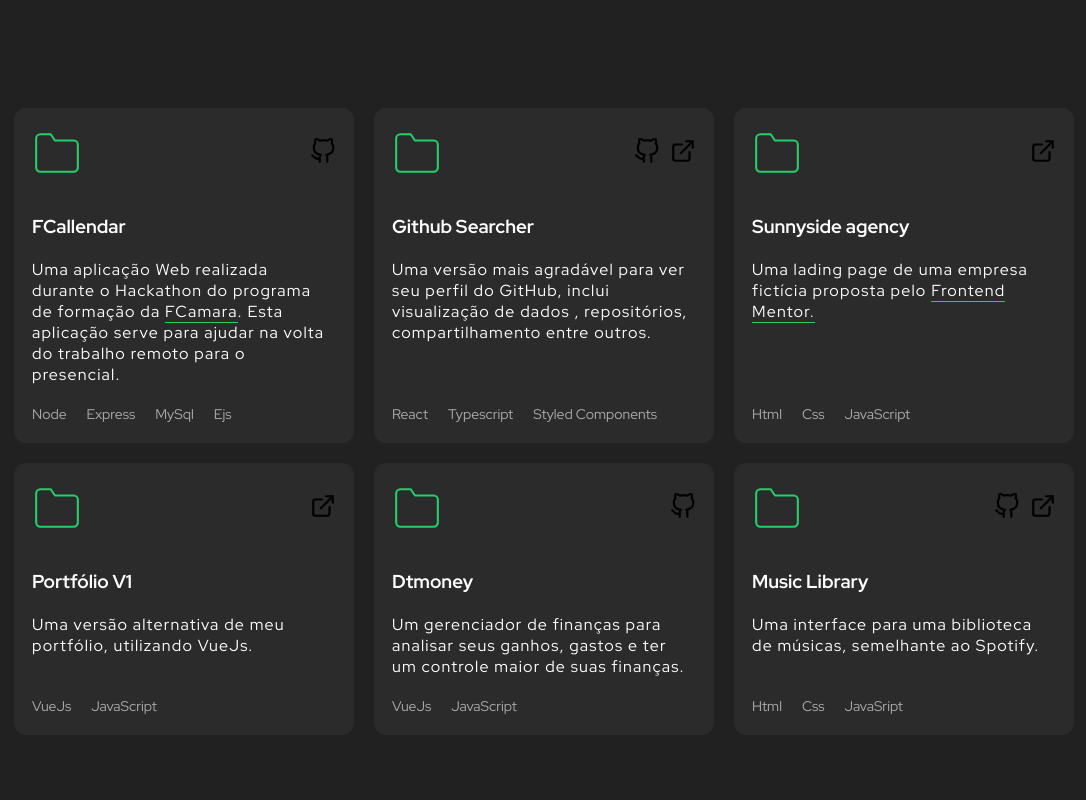
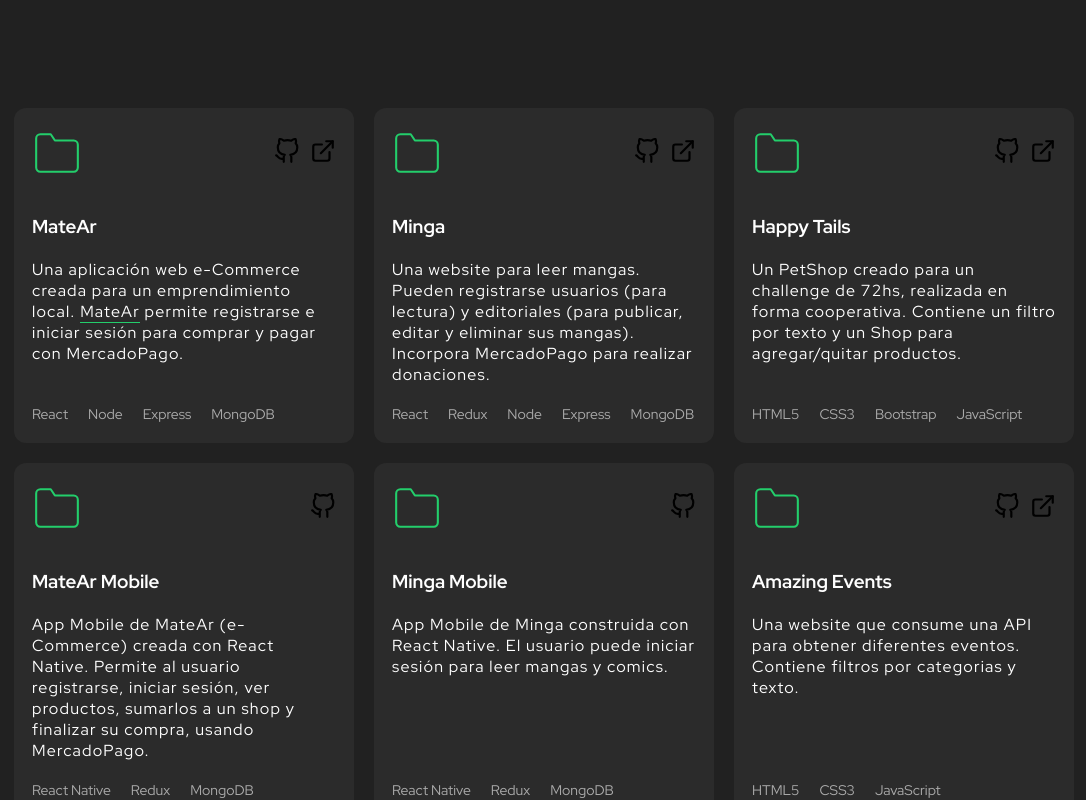
Before and after one commit to Rodrigo-Emca/portfolio-rodrigo, a React (Create React App) app: page / in a window 1280 px wide. Shown: the part 1540-2340 px from the top of the page, without its empty margins (96-1182 px from the left). Built offline with nearby package versions, Linux system fonts and the light colour scheme.

Commit message:
Se agregan los proyectos y los enlaces

```diff
--- a/src/components/Portfolio/Portfolio.tsx
+++ b/src/components/Portfolio/Portfolio.tsx
@@ -3,6 +3,7 @@ import githubIcon from "../../assets/github-icon.svg"
 import externalLinkIcon from "../../assets/external-link-icon.svg"
 import ScrollAnimation from "react-animate-on-scroll";
 
+import matearImage from '../../assets/matear-imagen.jpg'
 
 export function Portfolio(){
   return(
@@ -16,22 +17,25 @@ export function Portfolio(){
           <header>
           <svg width="50" xmlns="http://www.w3.org/2000/svg" role="img" viewBox="0 0 24 24" fill="none" stroke="#23ce6b " stroke-width="1" stroke-linecap="round" stroke-linejoin="round" ><title>Folder</title><path d="M22 19a2 2 0 0 1-2 2H4a2 2 0 0 1-2-2V5a2 2 0 0 1 2-2h5l2 3h9a2 2 0 0 1 2 2z"></path></svg>
           <div className="project-links">
-            <a href="https://github.com/joaotuliojt/fc-squad43" target="_blank" rel="noreferrer">
+            <a href="https://github.com/Rodrigo-Emca/matear-front" target="_blank" rel="noreferrer">
               <img src={githubIcon} alt="GitHub" />
             </a>
+            <a href="https://mate-ar.vercel.app/home" target="_blank" rel="noreferrer">
+                <img src={externalLinkIcon} alt="Visitar site" />
+              </a>
           </div>
           </header>
           <div className="body">
-            <h3>FCallendar</h3>
-            <p>Uma aplicação Web realizada durante o Hackathon do programa de formação da <a href="https://www.fcamara.com.br/"> FCamara</a>. Esta aplicação serve para ajudar na volta do trabalho remoto para o presencial.
+            <h3>MateAr</h3>
+            <p>Una aplicación web e-Commerce creada para un emprendimiento local. <a href="https://mate-ar.vercel.app/home"> MateAr</a> permite registrarse e iniciar sesión para comprar y pagar con MercadoPago.
             </p>
           </div>
           <footer>
             <ul className="tech-list">
+              <li>React</li>
               <li>Node</li>
               <li>Express</li>
-              <li>MySql</li>
-              <li>Ejs</li>
+              <li>MongoDB</li>
             </ul>
           </footer>
         </div>
@@ -42,24 +46,25 @@ export function Portfolio(){
             <header>
             <svg width="50" xmlns="http://www.w3.org/2000/svg" role="img" viewBox="0 0 24 24" fill="none" stroke="#23ce6b " stroke-width="1" stroke-linecap="round" stroke-linejoin="round" ><title>Folder</title><path d="M22 19a2 2 0 0 1-2 2H4a2 2 0 0 1-2-2V5a2 2 0 0 1 2-2h5l2 3h9a2 2 0 0 1 2 2z"></path></svg>
             <div className="project-links">
-              <a href="https://github.com/joaotuliojt/github-search" target="_blank" rel="noreferrer">
+              <a href="https://github.com/Rodrigo-Emca/Minga" target="_blank" rel="noreferrer">
                 <img src={githubIcon} alt="GitHub" />
               </a>
-              <a href="https://github-search-blond.vercel.app/" target="_blank" rel="noreferrer">
+              <a href="https://minga-nine.vercel.app/" target="_blank" rel="noreferrer">
                 <img src={externalLinkIcon} alt="Visitar site" />
               </a>
             </div>
             </header>
             <div className="body">
-              <h3>Github Searcher</h3>
-              <p>Uma versão mais agradável para ver seu perfil do GitHub, inclui visualização de dados , repositórios, compartilhamento entre outros.
-              </p>
+              <h3>Minga</h3>
+              <p>Una website para leer mangas. Pueden registrarse usuarios (para lectura) y editoriales (para publicar, editar y eliminar sus mangas). Incorpora MercadoPago para realizar donaciones.</p>
             </div>
             <footer>
               <ul className="tech-list">
                 <li>React</li>
-                <li>Typescript</li>
-                <li>Styled Components</li>
+                <li>Redux</li>
+                <li>Node</li>
+                <li>Express</li>
+                <li>MongoDB</li>
               </ul>
             </footer>
           </div>
@@ -70,20 +75,23 @@ export function Portfolio(){
             <header>
             <svg width="50" xmlns="http://www.w3.org/2000/svg" role="img" viewBox="0 0 24 24" fill="none" stroke="#23ce6b " stroke-width="1" stroke-linecap="round" stroke-linejoin="round" ><title>Folder</title><path d="M22 19a2 2 0 0 1-2 2H4a2 2 0 0 1-2-2V5a2 2 0 0 1 2-2h5l2 3h9a2 2 0 0 1 2 2z"></path></svg>
             <div className="project-links">
-              <a href="https://joaotuliojt.github.io/sunnyside-agency/" target="_blank" rel="noreferrer">
+              <a href="https://github.com/Rodrigo-Emca/Happy-Tails---Petshop" target="_blank" rel="noreferrer">
+                <img src={githubIcon} alt="GitHub" />
+              </a>
+              <a href="https://rodrigo-emca.github.io/Happy-Tails---Petshop/index.html" target="_blank" rel="noreferrer">
                 <img src={externalLinkIcon} alt="Visitar site" />
               </a>
             </div>
             </header>
             <div className="body">
-              <h3>Sunnyside agency</h3>
-              <p>Uma lading page de uma empresa fictícia proposta pelo <a href="https://www.frontendmentor.io/">Frontend Mentor.</a>
-              </p>
+              <h3>Happy Tails</h3>
+              <p>Un PetShop creado para un challenge de 72hs, realizada en forma cooperativa. Contiene un filtro por texto y un Shop para agregar/quitar productos.</p>
             </div>
             <footer>
               <ul className="tech-list">
-                <li>Html</li>
-                <li>Css</li>
+                <li>HTML5</li>
+                <li>CSS3</li>
+                <li>Bootstrap</li>
                 <li>JavaScript</li>
               </ul>
             </footer>
@@ -95,20 +103,20 @@ export function Portfolio(){
             <header>
             <svg width="50" xmlns="http://www.w3.org/2000/svg" role="img" viewBox="0 0 24 24" fill="none" stroke="#23ce6b " stroke-width="1" stroke-linecap="round" stroke-linejoin="round" ><title>Folder</title><path d="M22 19a2 2 0 0 1-2 2H4a2 2 0 0 1-2-2V5a2 2 0 0 1 2-2h5l2 3h9a2 2 0 0 1 2 2z"></path></svg>
             <div className="project-links">
-              <a href="https://joaotulio.vercel.app/" target="_blank" rel="noreferrer">
-                <img src={externalLinkIcon} alt="Visitar site" />
+              <a href="https://github.com/Rodrigo-Emca/matear_mobile" target="_blank" rel="noreferrer">
+                <img src={githubIcon} alt="Visitar site" />
               </a>
             </div>
             </header>
             <div className="body">
-              <h3>Portfólio V1</h3>
-              <p>Uma versão alternativa de meu portfólio, utilizando VueJs.
-              </p>
+              <h3>MateAr Mobile</h3>
+              <p>App Mobile de MateAr (e-Commerce) creada con React Native. Permite al usuario registrarse, iniciar sesión, ver productos, sumarlos a un shop y finalizar su compra, usando MercadoPago.</p>
             </div>
             <footer>
               <ul className="tech-list">
-                <li>VueJs</li>
-                <li>JavaScript</li>
+                <li>React Native</li>
+                <li>Redux</li>
+                <li>MongoDB</li>
               </ul>
             </footer>
           </div>
@@ -119,20 +127,20 @@ export function Portfolio(){
             <header>
             <svg width="50" xmlns="http://www.w3.org/2000/svg" role="img" viewBox="0 0 24 24" fill="none" stroke="#23ce6b " stroke-width="1" stroke-linecap="round" stroke-linejoin="round" ><title>Folder</title><path d="M22 19a2 2 0 0 1-2 2H4a2 2 0 0 1-2-2V5a2 2 0 0 1 2-2h5l2 3h9a2 2 0 0 1 2 2z"></path></svg>
             <div className="project-links">
-              <a href="https://github.com/joaotuliojt/dtmoney-trilha-reactjs" target="_blank" rel="noreferrer">
+              <a href="https://github.com/Rodrigo-Emca/matear_mobile" target="_blank" rel="noreferrer">
                 <img src={githubIcon} alt="Visitar site" />
               </a>
             </div>
             </header>
             <div className="body">
-              <h3>Dtmoney</h3>
-              <p>Um gerenciador de finanças para analisar seus ganhos, gastos e ter um controle maior de suas finanças.
-              </p>
+              <h3>Minga Mobile</h3>
+              <p>App Mobile de Minga construida con React Native. El usuario puede iniciar sesión para leer mangas y comics.</p>
             </div>
             <footer>
               <ul className="tech-list">
-                <li>VueJs</li>
-                <li>JavaScript</li>
+                <li>React Native</li>
+                <li>Redux</li>
+                <li>MongoDB</li>
               </ul>
             </footer>
           </div>
@@ -143,31 +151,28 @@ export function Portfolio(){
             <header>
             <svg width="50" xmlns="http://www.w3.org/2000/svg" role="img" viewBox="0 0 24 24" fill="none" stroke="#23ce6b " stroke-width="1" stroke-linecap="round" stroke-linejoin="round" ><title>Folder</title><path d="M22 19a2 2 0 0 1-2 2H4a2 2 0 0 1-2-2V5a2 2 0 0 1 2-2h5l2 3h9a2 2 0 0 1 2 2z"></path></svg>
             <div className="project-links">
-              <a href="https://github.com/joaotuliojt/dv-musica-library-page" target="_blank" rel="noreferrer">
-                <img src={githubIcon} alt="Visitar site" />
+              <a href="https://github.com/Rodrigo-Emca/amazing_events" target="_blank" rel="noreferrer">
+                <img src={githubIcon} alt="GitHub" />
               </a>
-              <a href="https://joaotuliojt.github.io/dv-musica-library-page/" target="_blank" rel="noreferrer">
+              <a href="https://rodrigo-emca.github.io/amazing_events/index.html" target="_blank" rel="noreferrer">
                 <img src={externalLinkIcon} alt="Visitar site" />
               </a>
             </div>
             </header>
             <div className="body">
-              <h3>Music Library</h3>
-              <p>Uma interface para uma biblioteca de músicas, semelhante ao Spotify.
-              </p>
+              <h3>Amazing Events</h3>
+              <p>Una website que consume una API para obtener diferentes eventos. Contiene filtros por categorias y texto. </p>
             </div>
             <footer>
               <ul className="tech-list">
-                <li>Html</li>
-                <li>Css</li>
-                <li>JavaSript</li>
+                <li>HTML5</li>
+                <li>CSS3</li>
+                <li>JavaScript</li>
               </ul>
             </footer>
           </div>
         </ScrollAnimation>
 
-
-
       </div>
     </Container>
   );
```
Also changed, not shown: src/assets/matear-imagen.jpg (added).
